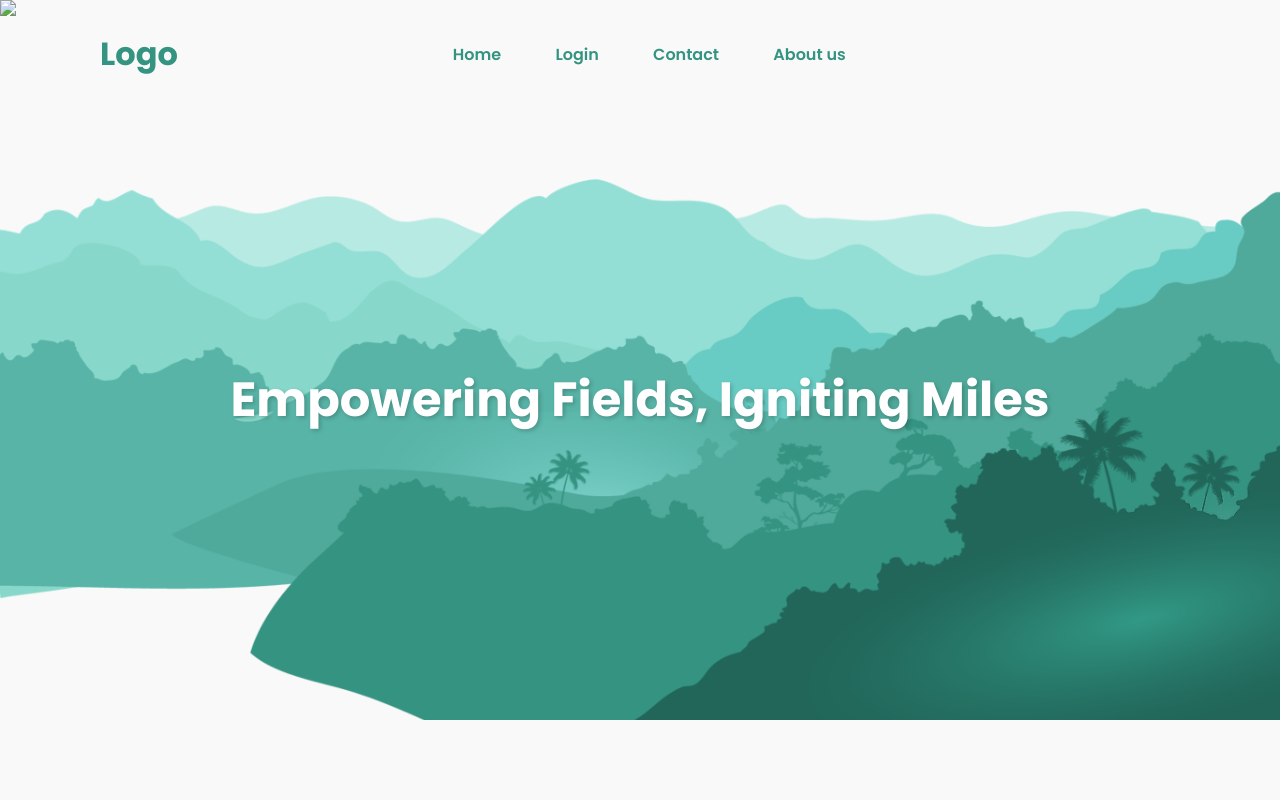
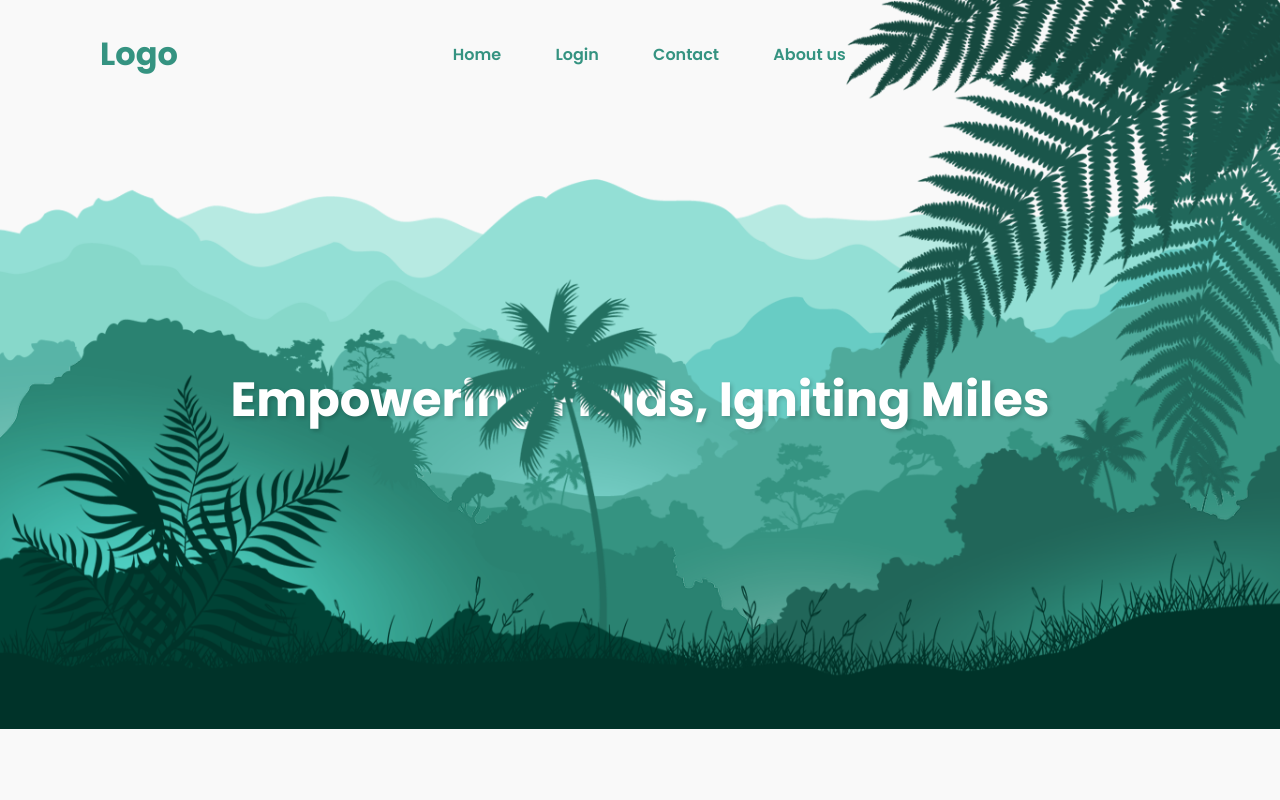
Before and after one commit to Adhirararaj/parallaxeffect0, a plain HTML site: page index.html in a window 1280 px wide. Shown: the top 800 px of the page. Drawn offline with Linux system fonts and the light colour scheme.

Commit message:
Update index.html

```diff
--- a/index.html
+++ b/index.html
@@ -25,12 +25,12 @@
         <img src="imagesinparallax/hill1.png" id="hill1">
         <img src="imagesinparallax/hill2.png" id="hill2">
         <img src="imagesinparallax/hill3.png" id="hill3">
-        <img src="hill4.png" id="hill4">
+        <img src="imagesinparallax/hill4.png" id="hill4">
         <img src="imagesinparallax/hill5.png" id="hill5">
         <h2 id="text">Empowering Fields, Igniting Miles</h2>
-        <img src="zestmarathon/parallaxeffect/another/Start Project Parallax Scrolling Website/Start Project Parallax Scrolling Website/imagesinparallax/tree.png" id="tree">
-        <img src="zestmarathon/parallaxeffect/another/Start Project Parallax Scrolling Website/Start Project Parallax Scrolling Website/imagesinparallax/leaf.png" id="leaf">
-        <img src="zestmarathon/parallaxeffect/another/Start Project Parallax Scrolling Website/Start Project Parallax Scrolling Website/imagesinparallax/plant.png" id="plant">
+        <img src="imagesinparallax/tree.png" id="tree">
+        <img src="imagesinparallax/leaf.png" id="leaf">
+        <img src="imagesinparallax/plant.png" id="plant">
     </section>
 
     <section class="sec">
```
